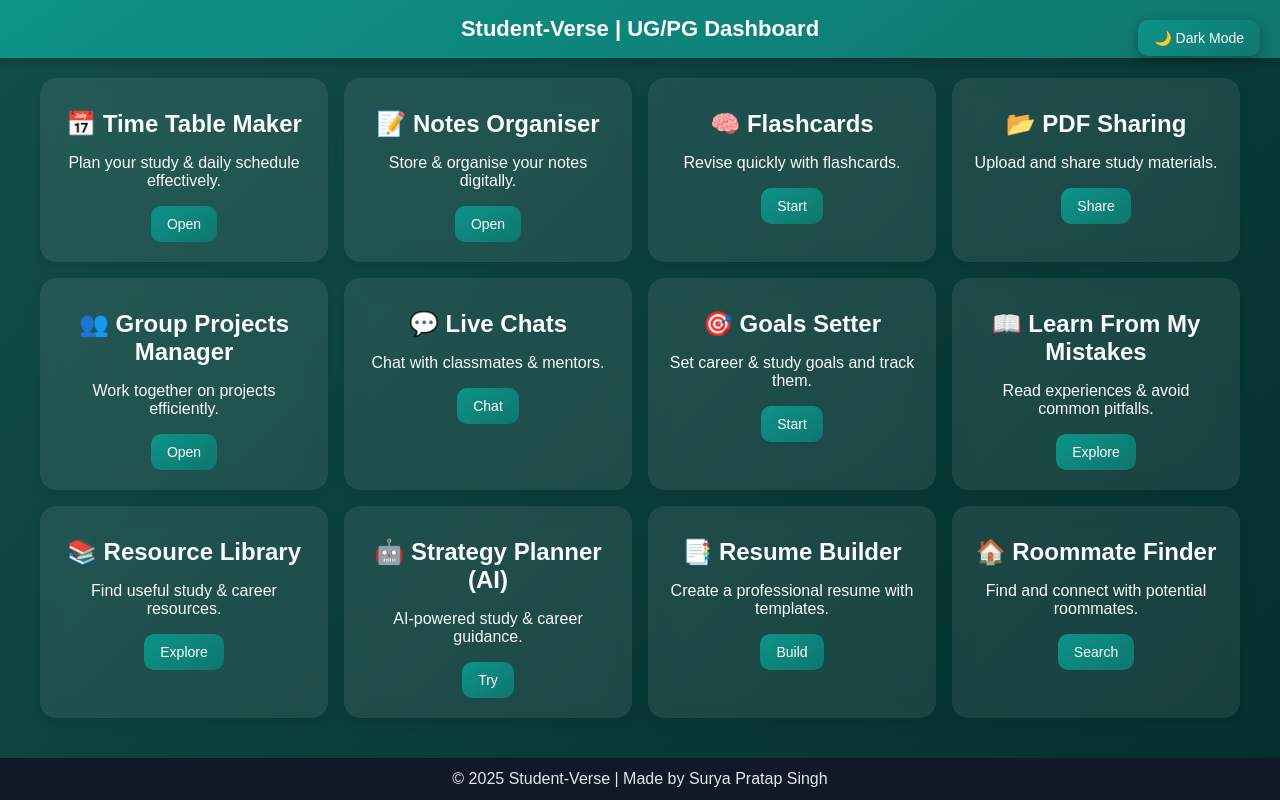
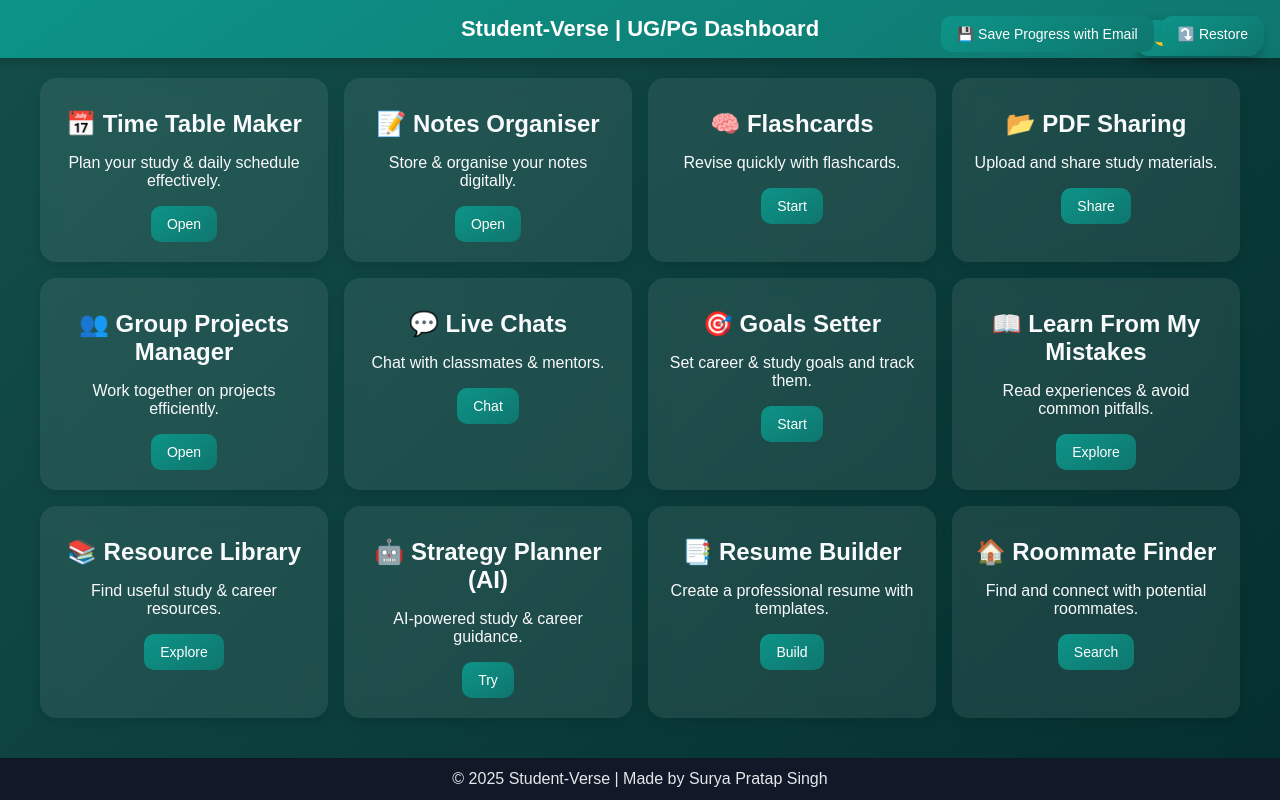
Before and after one commit to Aurian25/Student-verse, a plain HTML site: page ugpg.html in a window 1280 px wide. Drawn offline with Linux system fonts and the light colour scheme.

Commit message:
Update ugpg.html

```diff
--- a/ugpg.html
+++ b/ugpg.html
@@ -109,6 +109,11 @@
 
   <header>
     Student-Verse | UG/PG Dashboard
+    <div style="position:fixed; top:16px; right:16px; display:flex; gap:8px; z-index:10;">
+    <button class="btn" onclick="SV.saveProfileWithEmail()">💾 Save Progress with Email</button>
+    <button class="btn" onclick="SV.restoreProfileWithEmail()">⤵️ Restore</button>
+    </div>
+
   </header>
 
   <div class="container">
@@ -154,5 +159,8 @@
       }
     }
   </script>
+  <script>window.CLASS_KEY = 'ugpg';</script>   <!-- change per page -->
+  <script src="sv-progress.js"></script>
+
 </body>
 </html>
```
